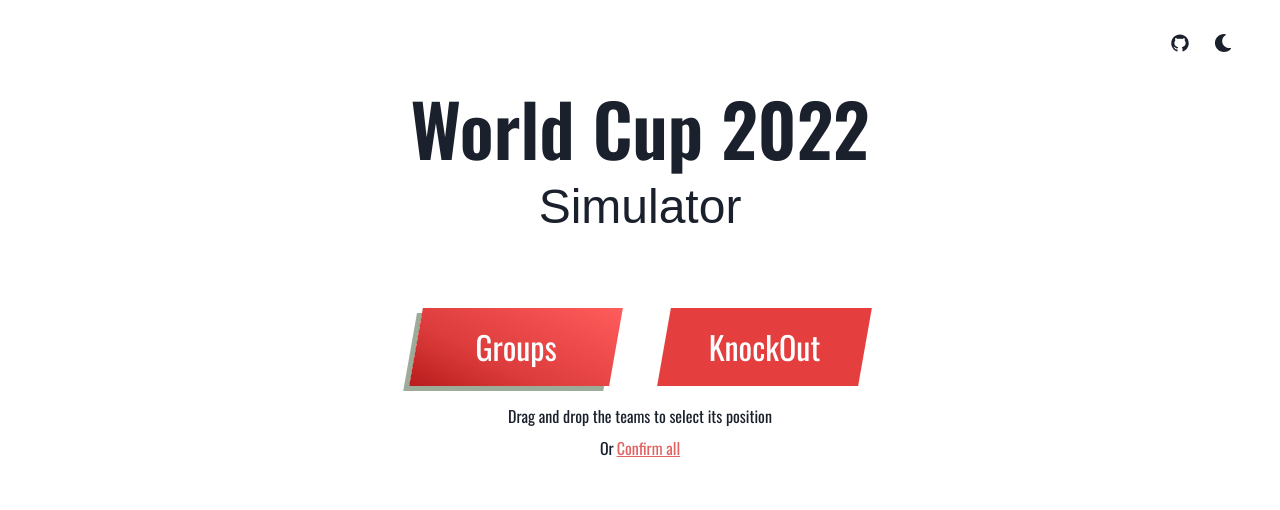
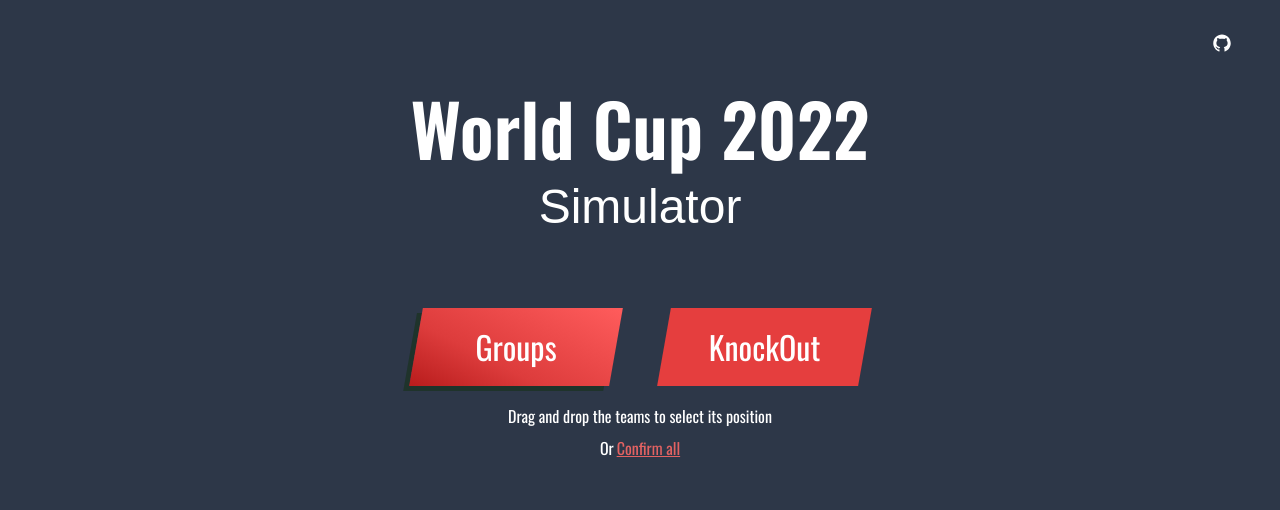
Before and after one commit to YagoLeite/World-Cup-Simulator, a Next.js app: page / in a window 1280 px wide. Shown: the top 510 px of the page. Built offline with nearby package versions, Linux system fonts and the light colour scheme.

Commit message:
removing light theme

```diff
--- a/components/Finals/KnockOut.js
+++ b/components/Finals/KnockOut.js
@@ -20,7 +20,6 @@ import FinalsMobile from "./Mobile/FinalsMobile";
 
 const Finals = () => {
   const [knockOut, setKnockOut] = useState("oitavas");
-  const { isOpen, onOpen, onClose } = useDisclosure();
   const { state, dispatch } = CupState();
   const test = useBreakpointValue({ lg: "solid", xl: "solid" });
 
@@ -32,7 +31,7 @@ const Finals = () => {
   console.log(winner);
 
   return (
-    <VStack w="100%" minH="100vh">
+    <VStack bg="gray.700" color="white" w="100%" minH="100vh">
       {test === "solid" && (
         <Box w="100%" maxW="1440px" px="1%">
           <Oitavas />
--- a/components/Groups/Groups.js
+++ b/components/Groups/Groups.js
@@ -11,7 +11,7 @@ const Groups = () => {
   }, []);
 
   return (
-    <VStack w="100%">
+    <VStack w="100%" color="white" bg="gray.700">
       <Grid
         px={["10px", "50px", "140px"]}
         pt={["15px", "36px"]}
--- a/components/Groups/_GroupTable.js
+++ b/components/Groups/_GroupTable.js
@@ -28,8 +28,6 @@ const position = (
       <Flex
         key={index}
         h="85px"
-        // py="5px"
-        // my="18px"
         borderColor="rgb(255, 176, 74)"
         borderBottomWidth={index <= 1 ? "5px" : ""}
         justifyContent="center"
@@ -42,9 +40,6 @@ const position = (
 );
 
 const _GroupTable = (props) => {
-  const bg = useColorModeValue("white", "gray.700");
-  const bgDragingOver = useColorModeValue("gray.200", "gray.500");
-  const bgTopTwo = useColorModeValue("#ffebcd", "#ededed21");
   const { state, dispatch } = CupState();
   const toast = useToast();
   const filteredList = state.groupState
@@ -68,7 +63,7 @@ const _GroupTable = (props) => {
   };
 
   return (
-    <Box py="16px">
+    <Box bg="gray.700" py="16px">
       <Text fontSize={["32px"]}> Group {props.group} </Text>
       <HStack>
         {position}
@@ -82,7 +77,7 @@ const _GroupTable = (props) => {
                   {...provided.droppableProps}
                   {...provided.dragHandleProps}
                   ref={provided.innerRef}
-                  bg={snapshot.isDraggingOver ? bgDragingOver : bg}
+                  bg={snapshot.isDraggingOver ? "gray.600" : "gray.700"}
                   width="100%"
                   px="4px"
                 >
@@ -108,7 +103,7 @@ const _GroupTable = (props) => {
                               bg={
                                 !snapshot.isDragging
                                   ? item.index <= 1
-                                    ? bgTopTwo
+                                    ? "#ededed21"
                                     : ""
                                   : "yellow.200"
                               }
--- a/components/Header/Header.js
+++ b/components/Header/Header.js
@@ -1,25 +1,10 @@
 import React from "react";
-import {
-  Flex,
-  Icon,
-  IconButton,
-  Link,
-  useColorMode,
-  useColorModeValue,
-  Box,
-} from "@chakra-ui/react";
-import { FaMoon, FaSun } from "react-icons/fa";
+import { Flex, Icon, Link, Box } from "@chakra-ui/react";
 import { AiFillGithub } from "react-icons/ai";
 import MainHeader from "./MainHeader";
 import Controler from "./Controler";
 
 export const Header = () => {
-  const { toggleColorMode: toggleMode } = useColorMode();
-  const text = useColorModeValue("dark", "light");
-  const SwitchIcon = useColorModeValue(FaMoon, FaSun);
-
-  const bg = useColorModeValue("white", "gray.700");
-
   const github = (
     <Flex
       pr={["16px", "16px", "24px", "48px", "48px"]}
@@ -43,20 +28,11 @@ export const Header = () => {
           _hover={{ color: "gray.600" }}
         />
       </Link>
-      <IconButton
-        size={["sm", "md"]}
-        fontSize="lg"
-        aria-label={`Switch to ${text} mode`}
-        variant="ghost"
-        color="current"
-        onClick={toggleMode}
-        icon={<SwitchIcon />}
-      />
     </Flex>
   );
 
   return (
-    <Box>
+    <Box bg="gray.700" color="white">
       {github}
       <MainHeader />
       <Controler />
```
